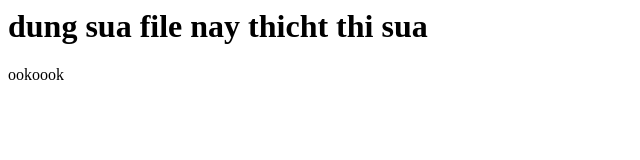
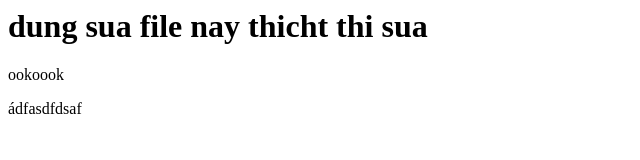
Before and after one commit to LamTriThanh/Github_tutoriall, a plain HTML site: page index.html in a window 1280 px wide. Shown: the whole page, without its empty margins (0-640 px from the left). Drawn offline with Linux system fonts and the light colour scheme.

Commit message:
test status add

```diff
--- a/index.html
+++ b/index.html
@@ -8,5 +8,6 @@
 <body>
     <h1>dung sua file nay thicht thi sua</h1>
     <p>ookoook </p>
+    <span>ádfasdfdsaf</span>
 </body>
 </html>
```
